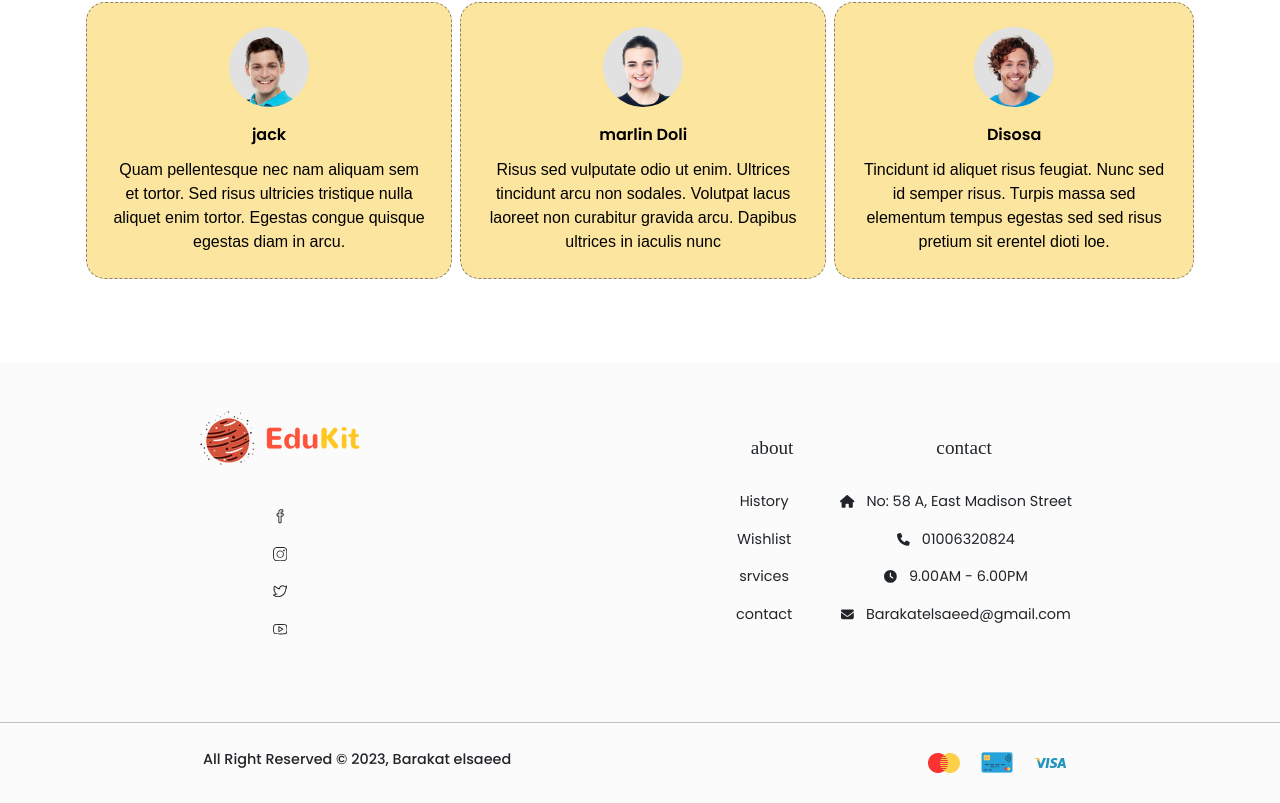
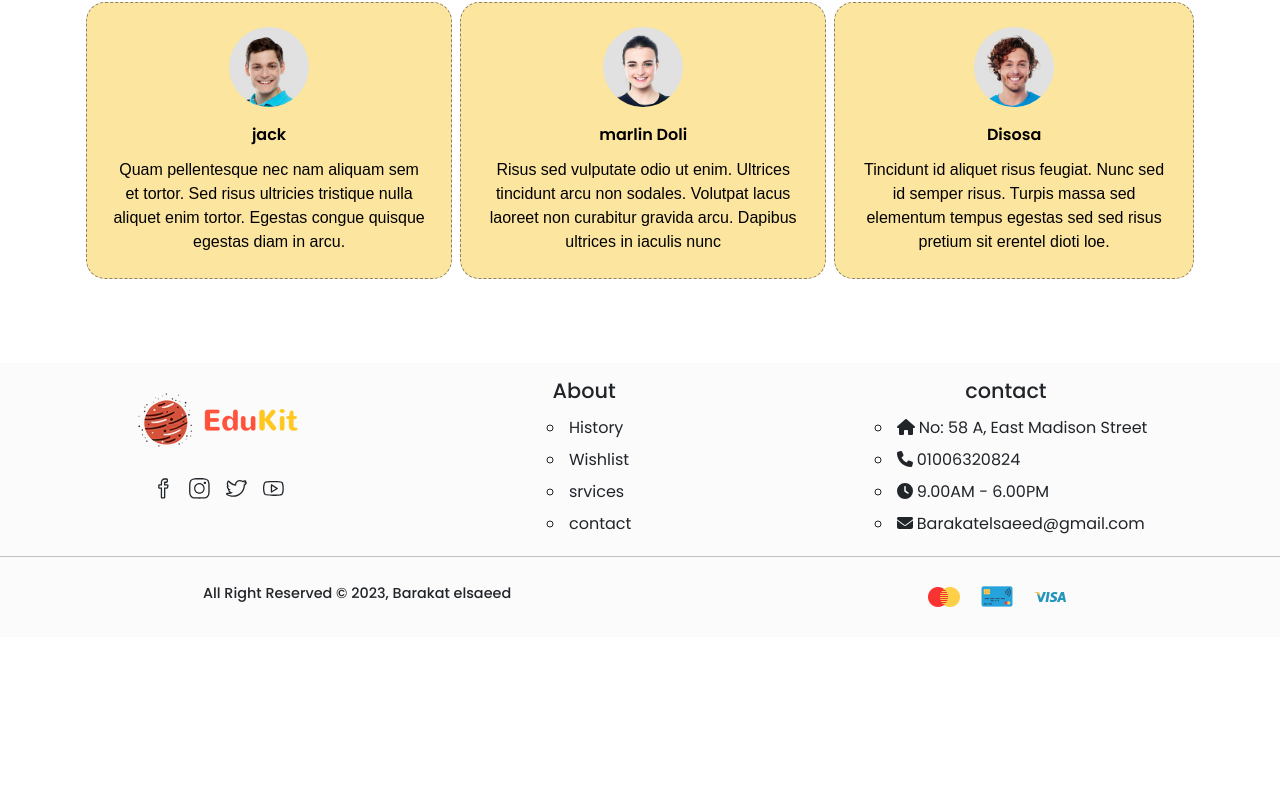
Before and after one commit to BarakatElsaeed/Toys-Kit, a React (Create React App) app: page / in a window 1280 px wide. Shown: the part 4369-5172 px from the top of the page. After the commit the page ends 5006 px from the top, so only its background shows below. Built offline with nearby package versions, Linux system fonts and the light colour scheme; data requests are answered from the project's data file.

Commit message:
change on footer

```diff
--- a/src/components/footer/footer.jsx
+++ b/src/components/footer/footer.jsx
@@ -18,7 +18,7 @@ export default function Footer() {
     <>
       <div className="Mainsection">
         <div className="sectionOne">
-          <img src={mainlogo} alt="logo" />
+          <img className="Logo" src={mainlogo} alt="logo" />
           <div className="lists__">
 
            <ul>
@@ -46,8 +46,8 @@ export default function Footer() {
         </div>
         <div className="second__">
 
-          <div className="lists__">
-            <h4>about</h4>
+          <div className="lists_about">
+            <h4>About</h4>
             <ul>
               <li>
                 {" "}
@@ -72,7 +72,10 @@ export default function Footer() {
               </li>
             </ul>
           </div>
-          <div className="lists__">
+
+        </div>
+        <div className="third__">
+        <div className="lists_contact">
             <h4>contact</h4>
             <ul>
               <li>
--- a/src/components/footer/footer.scss
+++ b/src/components/footer/footer.scss
@@ -1,37 +1,22 @@
 .Mainsection{
     background-color:#fbfbfb;
-    height: 45vh;
+    height: auto;
     width: 100%;
     display: flex;
     padding: 1rem;
-    justify-content: space-around;
+    justify-content:space-around;
     border-bottom: 1px solid rgba(144, 143, 143, 0.546);
 
-    .second__{
-        display: flex;
-    }
+
 
     .sectionOne{
         display: flex;
         align-items: center;
         flex-direction: column;
-        justify-content: flex-start;
-        img{
-            margin: 1rem;
-            padding-top: 1rem;
+        justify-content: center;
+       .Logo{
+           width: 10rem;
         }
-
-
-
-
-        .toys-logo{
-            width: 5rem;
-        }
-
-    }
-
-
-
         .lists__{
             display: flex;
             align-items: center;
@@ -40,41 +25,81 @@
 
             ul{
                 display: flex;
-            flex-direction: column;
                 align-items: center;
                 padding: 1rem;
-
             }
             ul li {
 
-            font-size: 0.9rem;
+                font-size: 1.3rem;
                 padding: 0.5rem;
                 text-align: start;
                 list-style: none;
                 cursor: pointer;
                 transition: all ease 400ms;
             }
-        ul li:hover .icon__{
+            ul li:hover{
                 color: #f5bb0bce;
-            transform: scale(1.4);
+            }
 
+        }
+
+
+
+    }
+
+    .second__{
+        display: flex;
+        flex-direction: column;
+        justify-content: center;
+
+        .lists_about{
+            display: flex;
+    flex-direction: column;
+    align-items: center;
+
+            h4{
+                font-size: 1.3rem;
+
+            }
+            ul li {
+               list-style: circle;
+               padding: 4px;
+               cursor: pointer;
+            }
+
+            ul li:hover{
+                color: #f5bb0bce;
+            }
+        }
+    }
+
+    .third__{
+        display: flex;
+        flex-direction: column;
+        justify-content: center;
+        .lists_contact{
+            display: flex;
+            flex-direction: column;
+            align-items: center;
+            h4{
+                font-size: 1.3rem;
+
+            }
+            ul li {
+                cursor: pointer;
+               list-style: circle;
+               padding: 4px;
             }
             ul li:hover{
                 color: #f5bb0bce;
             }
+        }
 
-        h4{
-            font-size: 1.2rem;
-            font-family: cursive;
-            font-weight: 500;
-            padding-left: 1rem;
     }
-        .icon__{
-            font-size: 0.8rem;
-            padding-right: 0.5rem;
-            transition: all ease 400ms;
-        }
-    }
+
+
+
+
 }
 
 .end-bar{
```
Lines whose indentation alone changed are shown as unchanged.
